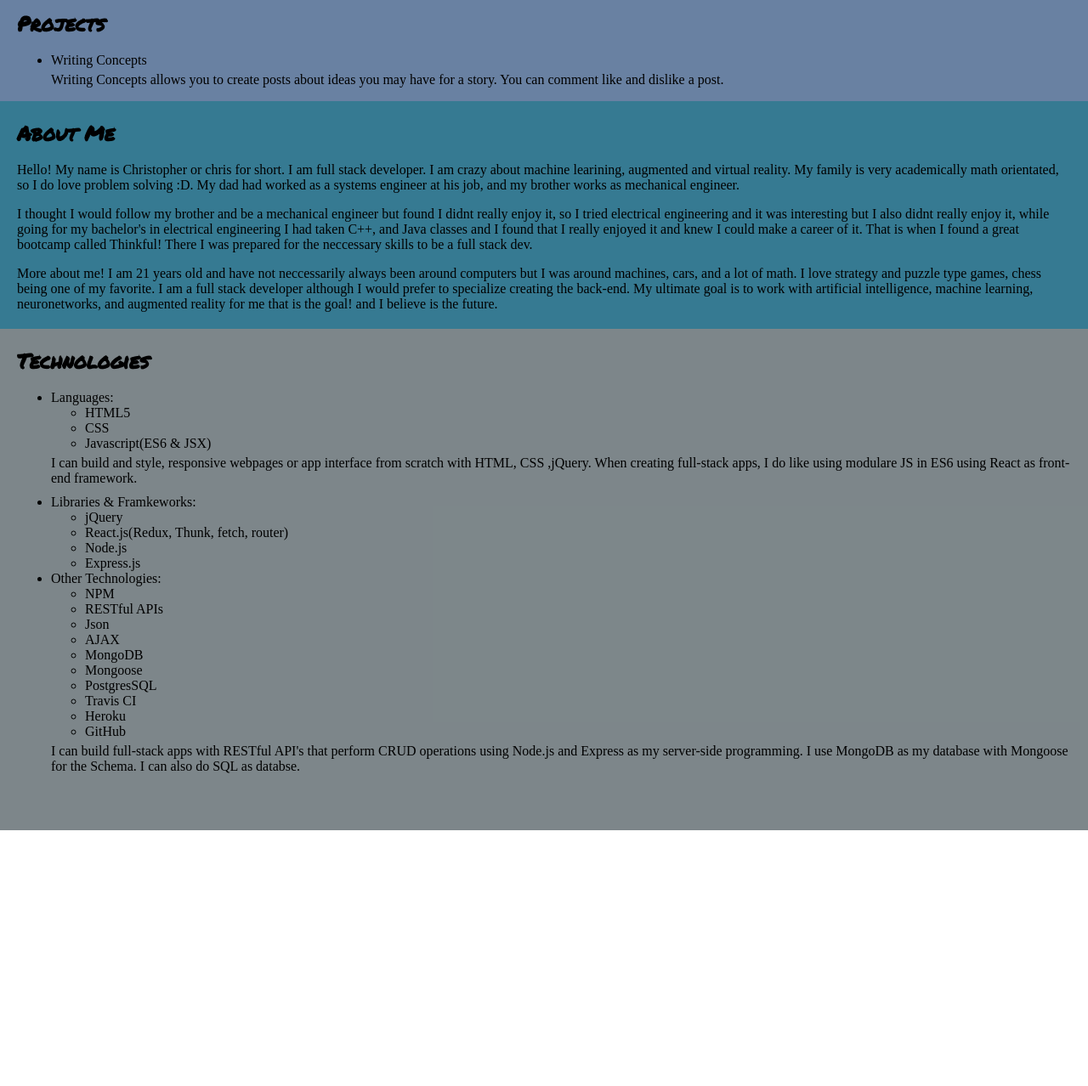
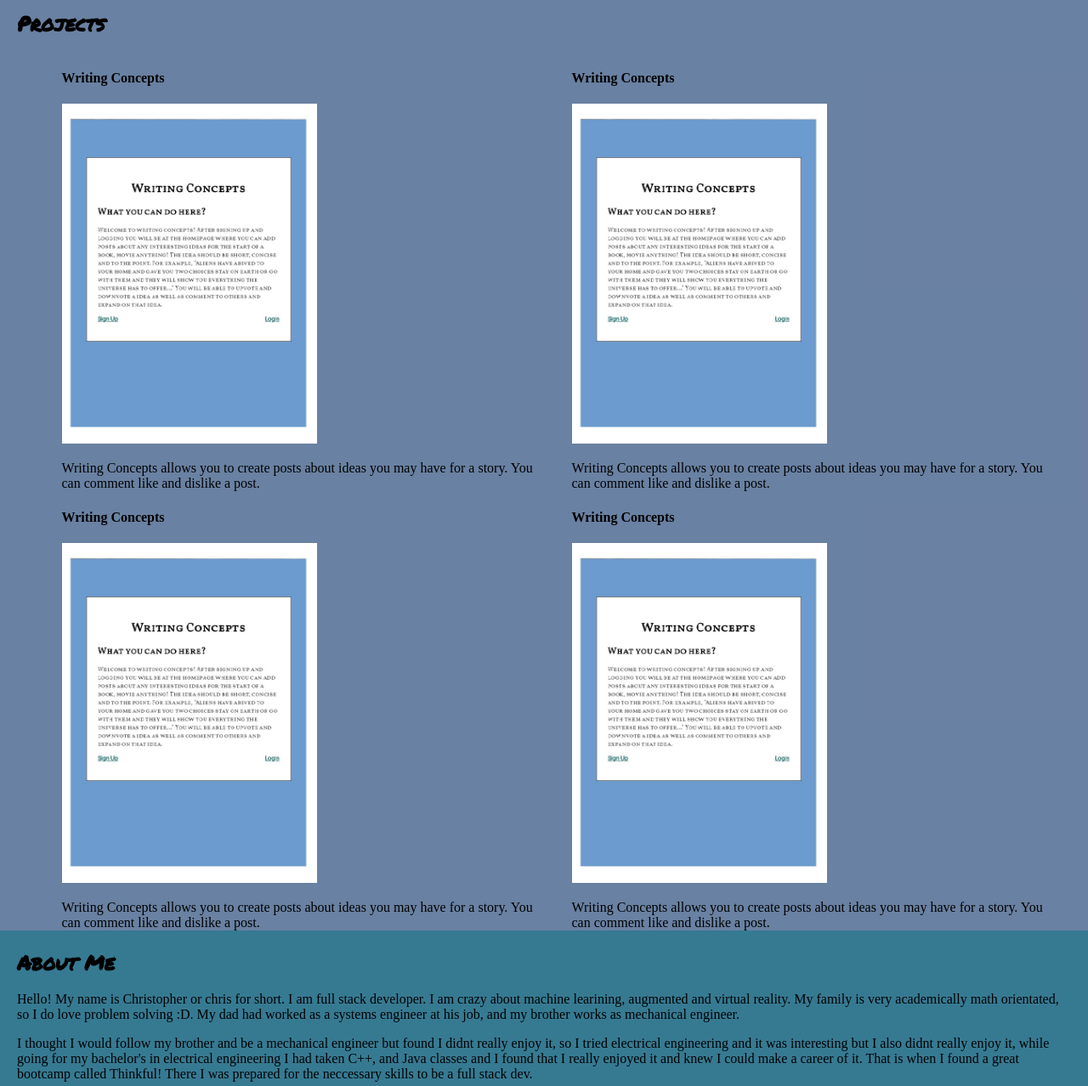
Before and after one commit to ChrisGantz/chris-portfolio, a React app: page / in a window 1280 px wide. Shown: the part 167-1445 px from the top of the page at 85% size. Before the commit the page ends 1144 px from the top, so only its background shows below. Built offline with nearby package versions, Linux system fonts and the light colour scheme; a web font is replaced by a local one.

Commit message:
creating spaces for future projects cleaning up a bit more

```diff
--- a/public/index.html
+++ b/public/index.html
@@ -12,7 +12,6 @@
   <link rel="manifest" href="%PUBLIC_URL%/manifest.json">
   <link rel="shortcut icon" href="%PUBLIC_URL%/favicon.ico">
   <link href="https://fonts.googleapis.com/css?family=Permanent+Marker|Quattrocento|Volkhov" rel="stylesheet">
-  <link rel="stylesheet" href="https://cdnjs.cloudflare.com/ajax/libs/font-awesome/4.7.0/css/font-awesome.min.css">
   <link rel="stylesheet" href="https://cdnjs.cloudflare.com/ajax/libs/font-awesome/4.7.0/css/font-awesome.min.css">
   <!--
       Notice the use of %PUBLIC_URL% in the tags above.
--- a/src/components/about-me.js
+++ b/src/components/about-me.js
@@ -27,7 +27,8 @@
         am a full stack developer although I would prefer to specialize creating
         the back-end. My ultimate goal is to work with artificial intelligence,
         machine learning, neuronetworks, and augmented reality for me that is
-        the goal! and I believe is the future.
+        the goal! and I believe is the future.{" "}
+        <i className="fa fa-connectdevelop" />
       </p>
     </section>
   );
--- a/src/components/contact-bar.js
+++ b/src/components/contact-bar.js
@@ -11,17 +11,17 @@
         <div className="contact-info">
           <p>
             <a href="mailto:chris.gonzalez836@gmail.com">
-              chris.gonzalez836@gmail.com
+              <i className="fa fa-envelope-o fontSize" />
             </a>
           </p>
           <a
             href="https://www.linkedin.com/in/chris-gonzalez-70a54416a/"
             target="_blank"
           >
-            <i class="fa fa-linkedin-square fontSize" />
+            <i className="fa fa-linkedin-square fontSize" />
           </a>
           <a href="https://github.com/ChrisGantz" target="_blank">
-            <i class="fa fa-github fontSize" />
+            <i className="fa fa-github fontSize" />
           </a>
         </div>
       </nav>
--- a/src/components/projects.js
+++ b/src/components/projects.js
@@ -1,15 +1,42 @@
 import React from "react";
-
+import writingConcept from "../webPic/landingpage.jpg";
 export default function Projects() {
   return (
     <section className="project row">
       <h2>Projects</h2>
       <ul>
-        <li>Writing Concepts</li>
-        <p>
-          Writing Concepts allows you to create posts about ideas you may have
-          for a story. You can comment like and dislike a post.
-        </p>
+        <li className="col-6">
+          <h4>Writing Concepts</h4>
+          <img src={writingConcept} />
+          <p>
+            Writing Concepts allows you to create posts about ideas you may have
+            for a story. You can comment like and dislike a post.
+          </p>
+        </li>
+        <li className="col-6">
+          <h4>Writing Concepts</h4>
+          <img src={writingConcept} />
+          <p>
+            Writing Concepts allows you to create posts about ideas you may have
+            for a story. You can comment like and dislike a post.
+          </p>
+        </li>
+        <li className="col-6">
+          <h4>Writing Concepts</h4>
+          <img src={writingConcept} />
+          <p>
+            Writing Concepts allows you to create posts about ideas you may have
+            for a story. You can comment like and dislike a post.
+          </p>
+        </li>
+        <li className="col-6">
+          <h4>Writing Concepts</h4>
+          <img src={writingConcept} />
+          <p>
+            Writing Concepts allows you to create posts about ideas you may have
+            for a story. You can comment like and dislike a post.
+          </p>
+        </li>
       </ul>
     </section>
   );
--- a/src/css/main.css
+++ b/src/css/main.css
@@ -27,6 +27,9 @@
 ul > p {
   margin-bottom: 10px;
   margin-top: 5px;
+}
+ul {
+  list-style-type: none;
 }
 
 .my-info {
@@ -68,7 +71,7 @@
 
 .contact-info {
   float: right;
-  margin-top: -29px;
+  margin-top: -40px;
 }
 
 .first-h2 {
@@ -86,6 +89,11 @@
   font-size: 40px;
 }
 
+img {
+  height: 400px;
+  width: 300px;
+}
+
 /* font-family: 'Permanent Marker', cursive;
 font-family: 'Volkhov', serif;
 font-family: 'Quattrocento', serif; */
```
Also changed, not shown: src/webPic/landingpage.jpg (added).
